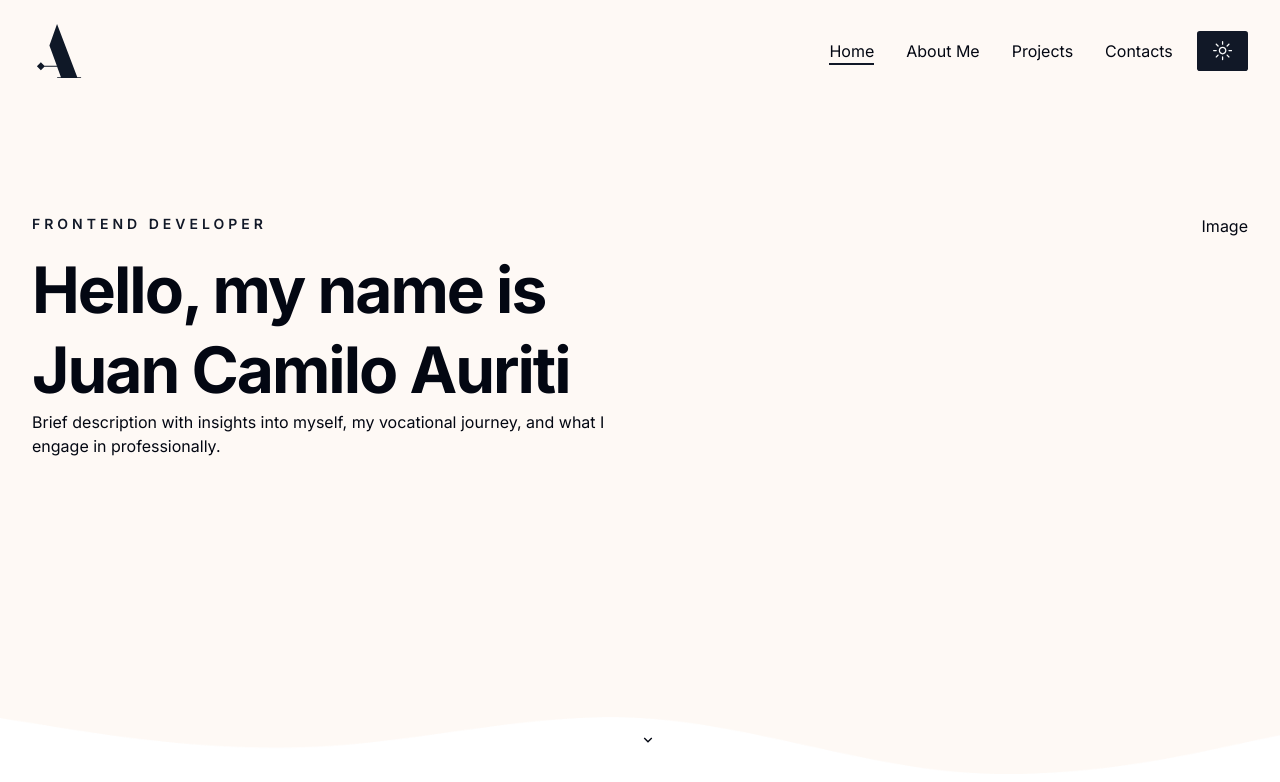
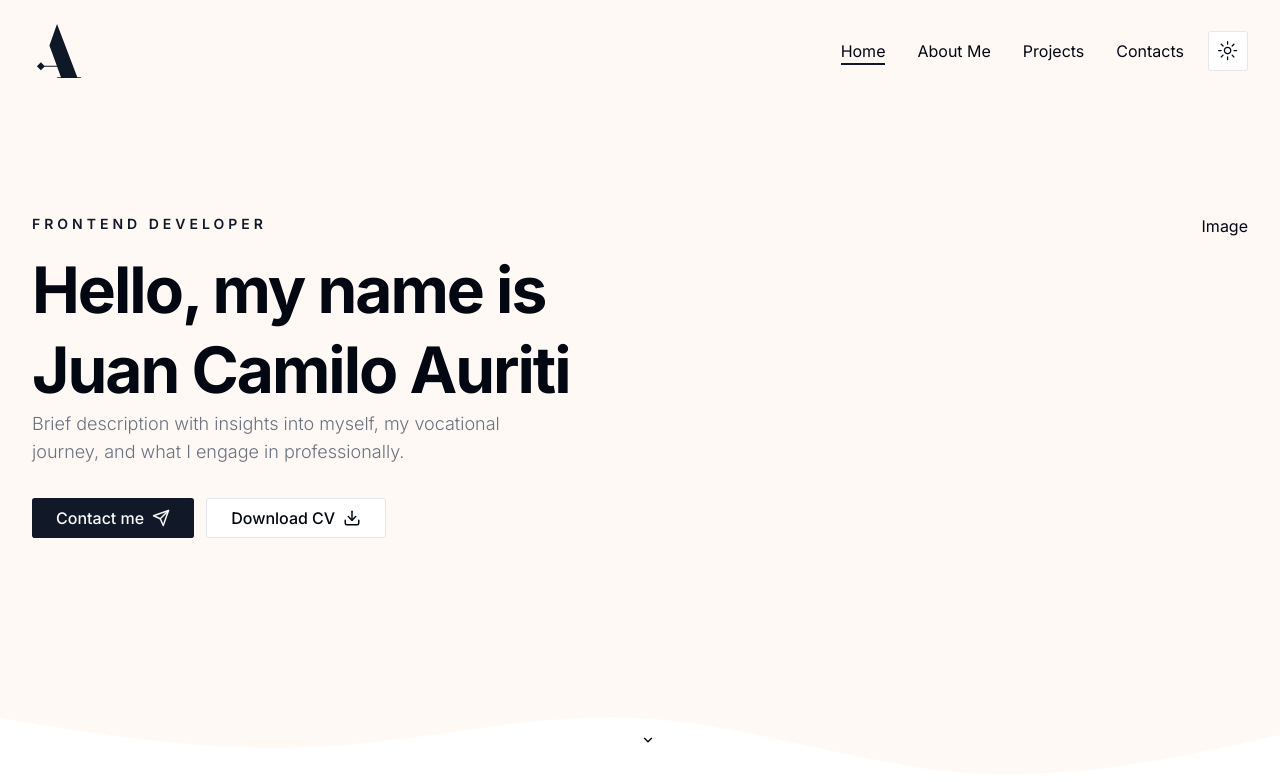
Before and after one commit to auriti-web-design/auriti-design, a Next.js app: page / in a window 1280 px wide. Shown: the top 782 px of the page. Built offline with nearby package versions, Linux system fonts and the light colour scheme.

Commit message:
customize styles

```diff
--- a/app/globals.css
+++ b/app/globals.css
@@ -60,7 +60,13 @@
   body {
     @apply bg-background text-foreground;
   }
-  .h1 {
-    @apply text-6xl xl:text-[64px] xl:leading-[80px] tracking-[-2px] font-bold;
-  }
 }
+
+
+.h1 {
+  @apply text-6xl xl:text-[64px] xl:leading-[80px] tracking-[-2px] font-bold;
+}
+
+.subtitle {
+  @apply text-muted-foreground text-lg mb-8 font-light;
+}
--- a/components/Hero.jsx
+++ b/components/Hero.jsx
@@ -24,13 +24,25 @@ const Hero = () => {
             <div className='container mx-auto'>
                 <div className='gap-x-8 flex justify-between'>
                     {/* text */}
-                    <div className='flex max-w-[600px] flex-col justify-center mx-auto xl:mx-0 text-center xl:text-left'>
-                        <div className='text-sm uppercase font-semibold mb-4 text-primary tracking-[4px] xl:text-left'>Frontend Developer</div>
+                    <div
+                        className='flex max-w-[600px] flex-col justify-center mx-auto xl:mx-0 text-center xl:text-left'>
+                        <div
+                            className='text-sm uppercase font-semibold mb-4 text-primary tracking-[4px] xl:text-left'>Frontend Developer</div>
                         <h1 className='h1'>Hello, my name is Juan Camilo Auriti</h1>
-                        <p className='subtitle'>
+                        <p className='subtitle max-w-[490px] mx-auto xl:mx-0'>
                             Brief description with insights into myself, my vocational journey, and what I engage in professionally.
                         </p>
                         {/* buttons */}
+                        <div className='gap-y-3 md:flex-row gap-x-3 xl:mx-0 flex flex-col mx-auto mb-12'>
+                            <Link href='/contact'>
+                                <Button className="gap-x-2">
+                                    Contact me <Send size={18} />
+                                </Button>
+                            </Link>
+                            <Button variant="outline" className="gap-x-2">
+                                Download CV <Download size={18} />
+                            </Button>
+                        </div>
                     </div>
                     {/* image */}
                     <div className='xl:flex relative hidden'>Image</div>
--- a/components/ThemeToggler.jsx
+++ b/components/ThemeToggler.jsx
@@ -10,7 +10,10 @@ const ThemeToggler = () => {
 
   return (
     <div>
-        <Button onClick={() => setTheme(theme === 'dark' ? 'light' : 'dark')}>
+        <Button
+        variant="outline"
+        size="icon"
+          onClick={() => setTheme(theme === 'dark' ? 'light' : 'dark')}>
             <SunIcon className="h-[1.2rem] w-[1.2rem] rotate-0 scale-100 transition-all dark:rotate-90 dark:scale-0" />
             <MoonIcon className="absolute h-[1.2rem] w-[1.2rem] rotate-90 scale-0 transition-all dark:rotate-0 dark:scale-100"/>
         </Button>
--- a/components/ui/button.jsx
+++ b/components/ui/button.jsx
@@ -5,7 +5,7 @@ import { cva } from "class-variance-authority";
 import { cn } from "@/lib/utils"
 
 const buttonVariants = cva(
-  "inline-flex items-center justify-center whitespace-nowrap rounded-md text-sm font-medium ring-offset-background transition-colors focus-visible:outline-none focus-visible:ring-2 focus-visible:ring-ring focus-visible:ring-offset-2 disabled:pointer-events-none disabled:opacity-50",
+  "inline-flex items-center justify-center whitespace-nowrap rounded-md text-base font-medium ring-offset-background transition-colors focus-visible:outline-none focus-visible:ring-2 focus-visible:ring-ring focus-visible:ring-offset-2 disabled:pointer-events-none disabled:opacity-50",
   {
     variants: {
       variant: {
@@ -20,7 +20,7 @@ const buttonVariants = cva(
         link: "text-primary underline-offset-4 hover:underline",
       },
       size: {
-        default: "h-10 px-4 py-2",
+        default: "h-10 px-6 py-2.5",
         sm: "h-9 rounded-md px-3",
         lg: "h-11 rounded-md px-8",
         icon: "h-10 w-10",
--- a/tailwind.config.js
+++ b/tailwind.config.js
@@ -30,6 +30,9 @@ module.exports = {
         secondary: {
           DEFAULT: "hsl(var(--secondary))",
           foreground: "hsl(var(--secondary-foreground))",
+        },
+        tertiary: {
+          DEFAULT: "hsl(var(--tertiary))",
         },
         destructive: {
           DEFAULT: "hsl(var(--destructive))",
```
